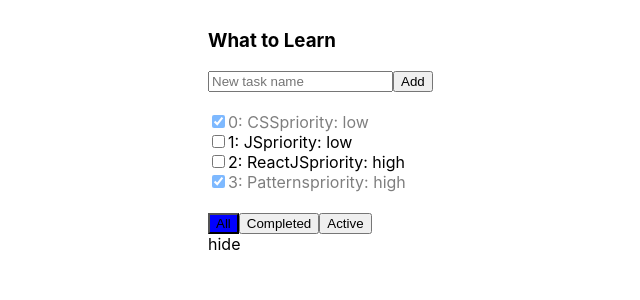
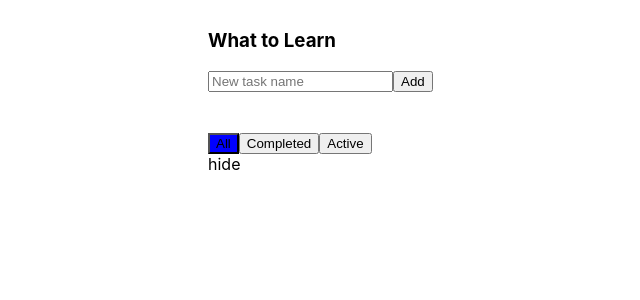
Before and after one commit to ArteeemPonomarev/ToDO-app, a React (Create React App) app: page / in a window 1280 px wide. Shown: the top 300 px of the page, without its empty margins (192-832 px from the left). Built offline with nearby package versions, Linux system fonts and the light colour scheme.

Commit message:
finish 5th task, conditional rendering, componentDidMount, Localstorage

```diff
--- a/src/App.jsx
+++ b/src/App.jsx
@@ -12,18 +12,46 @@ class App extends React.Component {
     //     super(props);
     //     this.newTaskTitleRef = React.createRef();
     // };
+    componentDidMount() {
+        this.restoreState();
+    }
+
     state = {
         tasks: [
-            { id: 0, isDone: true, title: "CSS", priority: "low" },
-            { id: 1, isDone: false, title: "JS", priority: "low" },
-            { id: 2, isDone: false, title: "ReactJS", priority: "high" },
-            { id: 3, isDone: true, title: "Patterns", priority: "high" }
+            // { id: 0, isDone: true, title: "CSS", priority: "low" },
+            // { id: 1, isDone: false, title: "JS", priority: "low" },
+            // { id: 2, isDone: false, title: "ReactJS", priority: "high" },
+            // { id: 3, isDone: true, title: "Patterns", priority: "high" }
         ],
 
-        filterValue: "All"
+        filterValue: 'All'
     };
 
-    nextTaskId = 6;
+    nextTaskId = 0;
+
+    saveState = () => {
+        // превращаем в строку, потому что Local storage может принять на хранение только строку
+        localStorage.setItem('our-state', JSON.stringify(this.state))
+        //хотим сохранять всякий раз, когда что-то(state) меняем
+    }
+
+    restoreState = () => {
+        let state = {
+            tasks: [],
+            filterValue: 'All'
+        }
+        let stateAsString = localStorage.getItem('our-state');
+        if (stateAsString){
+            state = JSON.parse(stateAsString);
+        }
+        this.setState(state, () => {
+            this.state.tasks.forEach( task => {
+                if(task.id >= this.nextTaskId) {
+                    this.nextTaskId = task.id + 1;
+                }
+            })
+        });
+    }
 
     addTask = (newTitle) => {
         //let newText = this.newTaskTitleRef.current.value;
@@ -31,66 +59,76 @@ class App extends React.Component {
         let newTask = {
             id: this.nextTaskId,
             isDone: false,
-            title:  newTitle,
+            title: newTitle,
             priority: 'low'
         }
 
         this.nextTaskId++;//---по длинне массива можно брать
         let newTasks = [...this.state.tasks, newTask];
-        this.setState ({ tasks: newTasks });
-
+        this.setState({tasks: newTasks}, this.saveState);
+        //this.setState принимает вторым параметром callback,который изменится строго после того, как изменится state
     };
 
     changeFilter = (newFilterValue) => {
-        this.setState({filterValue: newFilterValue})
+        this.setState({filterValue: newFilterValue}, this.saveState)
+    };
+
+    changeTask = (taskId, newPropobj) => {
+        let newTasks = this.state.tasks.map(t => {
+            if (t.id === taskId) {
+                return {...t, ...newPropobj}
+            }
+            return t
+        })
+        this.setState({tasks: newTasks}, this.saveState)
     };
 
     changeStatus = (taskId, isDone) => {
-        let newTasks = this.state.tasks.map(t => {
-            if (t.id === taskId) {
-                return {...t, isDone: isDone}
-            }
-            return t
-        })
-        this.setState({tasks: newTasks})
+        this.changeTask(taskId, {isDone: isDone})
     };
 
-    changeTitle = (taskId, title) => {
-        let newTasks = this.state.tasks.map(t => {
-            if (t.id === taskId) {
-                return {...t, title: title}
-            }
-            return t
-        })
-        this.setState({tasks: newTasks})
-    };
+    changeTitle = (taskId, newTitle) => {
+        this.changeTask(taskId, {title: newTitle})
+    }
+
+    // changeTitle = (taskId, title) => {
+    //     let newTasks = this.state.tasks.map(t => {
+    //         if (t.id === taskId) {
+    //             return {...t, title: title}
+    //         }
+    //         return t
+    //     })
+    //     this.setState({tasks: newTasks})
+    // };
+
 
     render = () => {
 
         let filteredTasks =
             this.state.tasks.filter(t => {
                 // eslint-disable-next-line default-case
-                switch (this.state.filterValue){
+                switch (this.state.filterValue) {
                     case 'Active':
                         return !t.isDone;
                     case 'Completed':
                         return t.isDone;
                     case 'All':
-                            return true;
+                        return true;
                     default:
                         return true;
-                }});
+                }
+            });
 
         return (
             <div className="App">
                 <div className="todoList">
-                    <TodoListHeader addTask = {this.addTask}/>
+                    <TodoListHeader addTask={this.addTask}/>
                     <TodoListTasks tasks={filteredTasks}
                                    changeStatus={this.changeStatus}
                                    changeTitle={this.changeTitle}/>
                     <TodoListFooter filterValue={this.state.filterValue}
                                     changeFilter={this.changeFilter}
-                     />
+                    />
                 </div>
             </div>
         );
```
